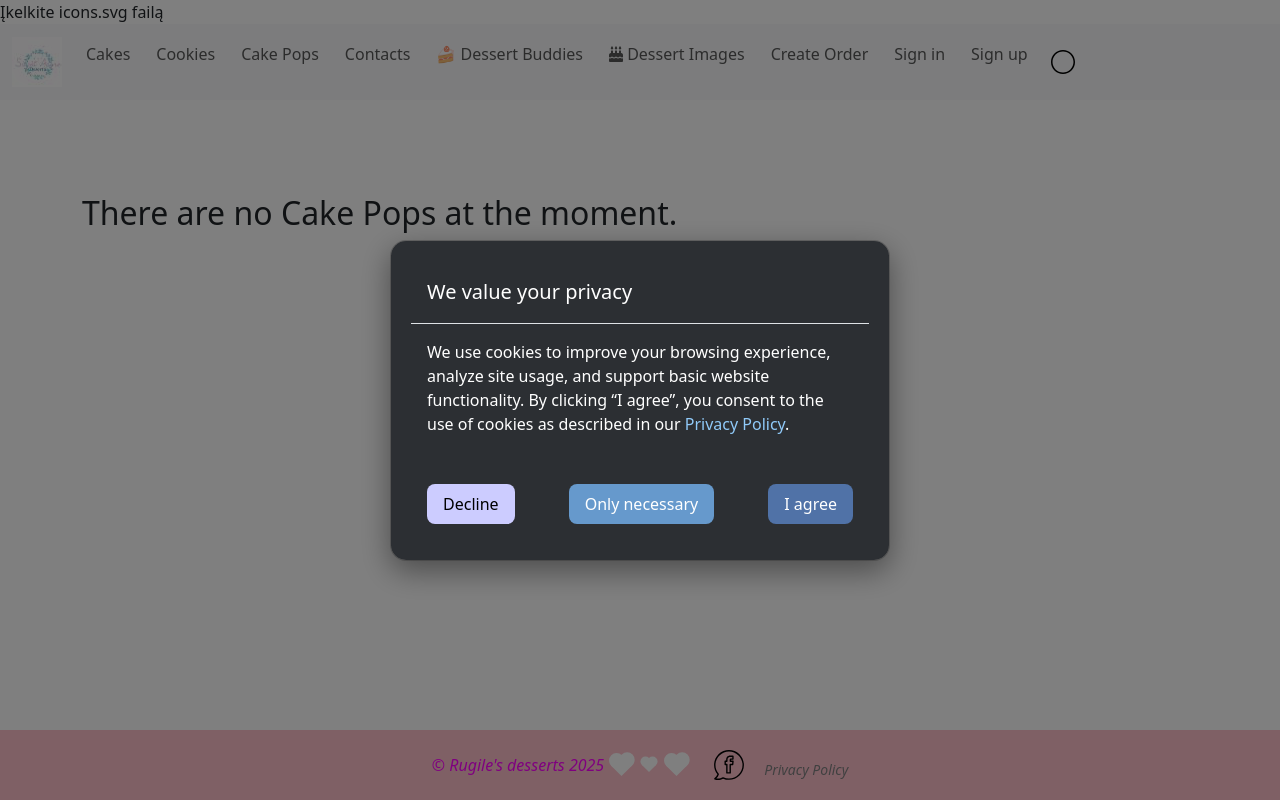
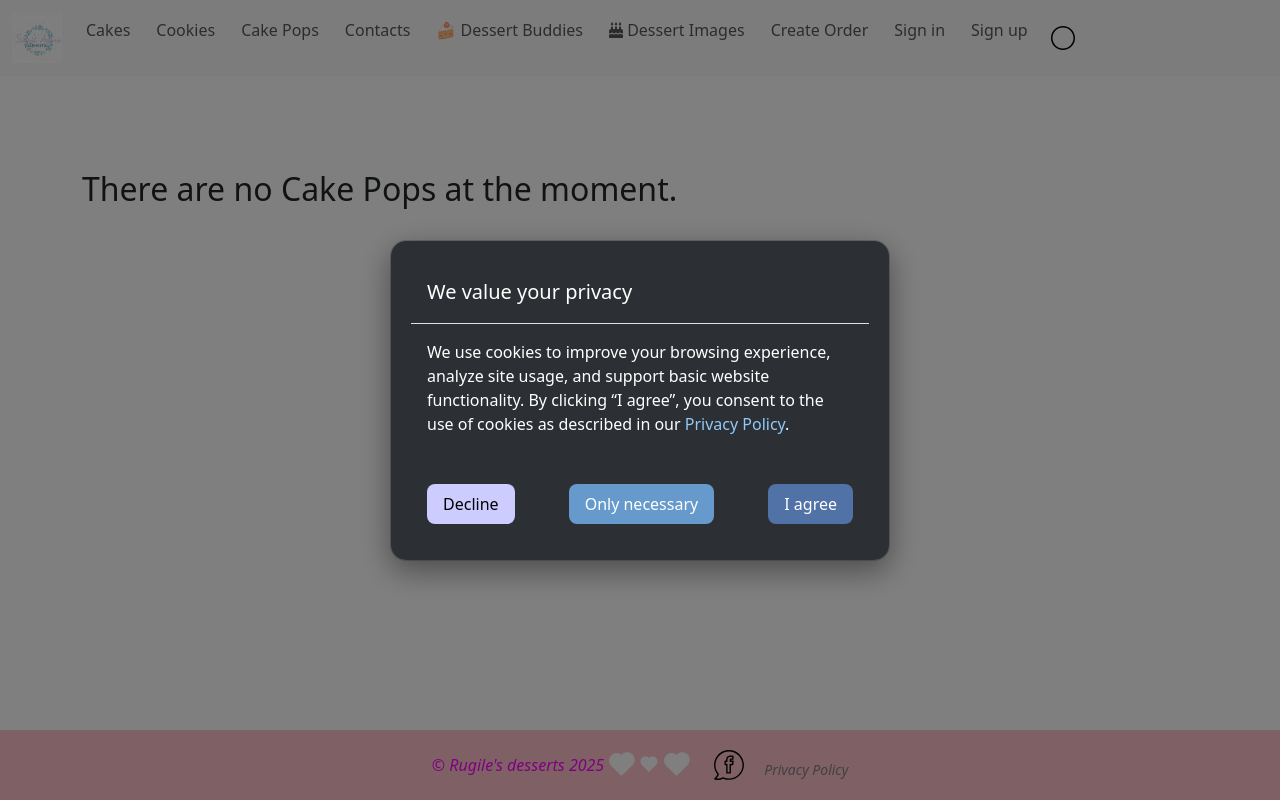
Before and after one commit to Annette3125/sweet_adore_desserts, a Django app: page /cake_pops/ in a window 1280 px wide. Run offline with Django 5.2, Linux system fonts and the light colour scheme; data that the repository does not hold is empty.

Commit message:
fix bug which were left during test after svg files

```diff
--- a/desserts/templates/desserts/base.html
+++ b/desserts/templates/desserts/base.html
@@ -8,7 +8,6 @@
     <!-- Favicon -->
 
     <link rel="icon" href="{% static 'desserts/img/favicon.ico' %}" type="image/x-icon"/>
-Įkelkite icons.svg failą
 
     <!-- upload icons.svg file -->
 <object type="image/svg+xml" data="{% static 'desserts/svg/icons.svg' %}" style="display: none;"></object>
```
